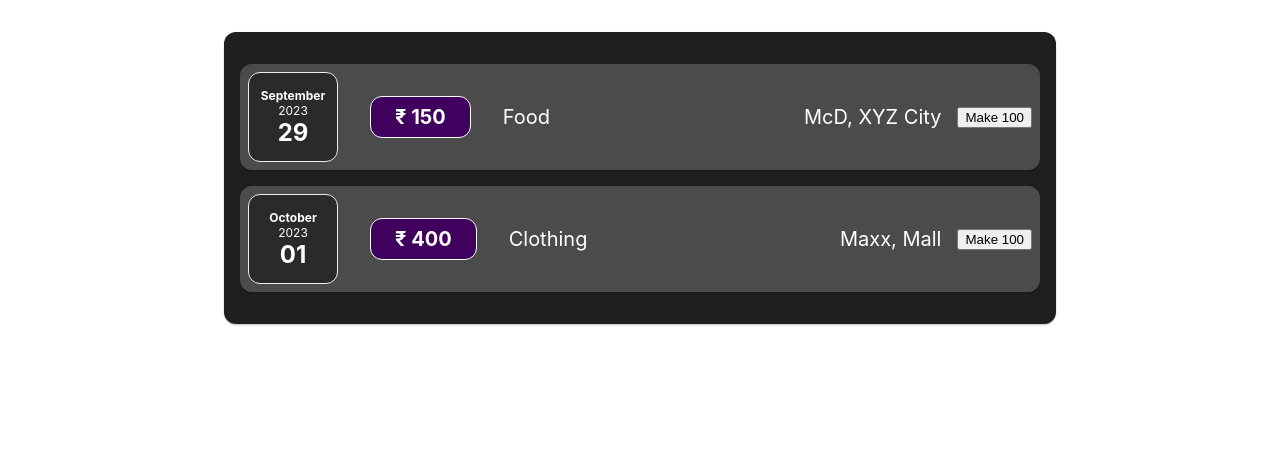
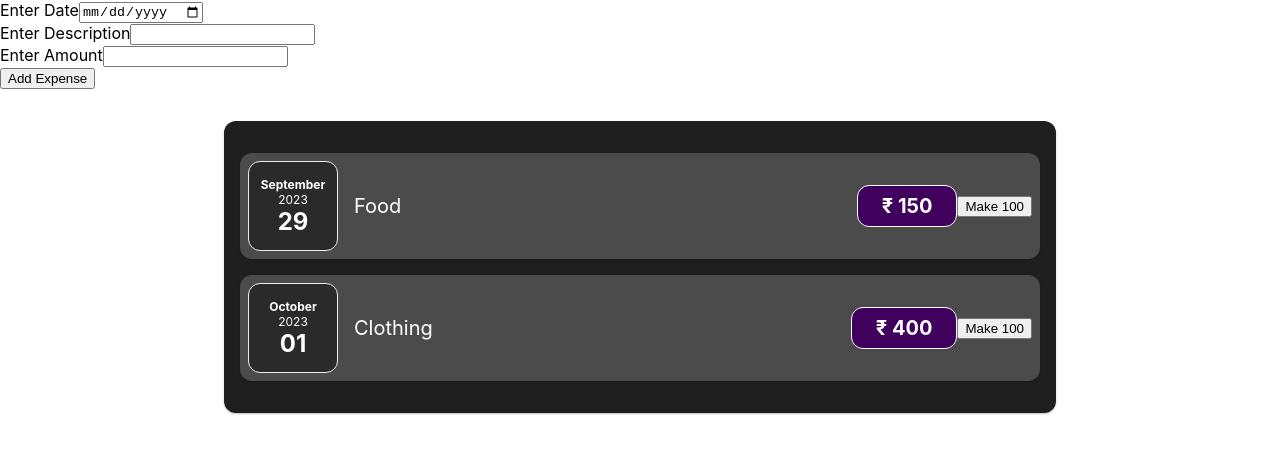
Before and after one commit to Akshay-B10/learningGit, a React (Create React App) app in the folder task-1/: page / in a window 1280 px wide. Shown: the top 454 px of the page. Built offline with nearby package versions, Linux system fonts and the light colour scheme.

Commit message:
ExpenseForm component to add expense

```diff
--- a/task-1/src/App.js
+++ b/task-1/src/App.js
@@ -1,5 +1,6 @@
 import Card from "./components/UI/Card";
 import ExpenseItem from "./components/Expense/ExpenseItem";
+import ExpenseForm from "./components/ExpenseForm";
 import "./App.css";
 
 const App = () => {
@@ -17,6 +18,7 @@ const App = () => {
   return (
     <div>
       {/* <h2>Expense Tracker</h2> */}
+      <ExpenseForm />
       <Card className = "expenses">
         <ExpenseItem
           date={expenses[0].date}
--- a/task-1/src/components/Expense/ExpenseDetails.css
+++ b/task-1/src/components/Expense/ExpenseDetails.css
@@ -14,7 +14,7 @@
     color: white;
     background-color: #40005d;
     border: 1px solid white;
-    margin-left: 2rem;
+    /* margin-left: 2rem; */
     padding: 0.5rem;
     border-radius: 12px;
 }
@@ -28,7 +28,8 @@
 }
 
 .expense-location {
-    display: inline-block;
+    /* display: inline-block; */
+    flex: 1;
     color: #3a3a3a;
     font-size: 1rem;
     margin: 0 1rem;
--- a/task-1/src/components/Expense/ExpenseDetails.js
+++ b/task-1/src/components/Expense/ExpenseDetails.js
@@ -3,12 +3,12 @@ import "./ExpenseDetails.css";
 const ExpenseDetails = props => {
     const amount = props.amount;
     const description = props.description;
-    const location = props.location;
+    // const location = props.location;
     return (
         <div className="expense-details">
+            <div className="expense-description">{description}</div>
+            {/* <div className="expense-location">{location}</div> */}
             <div className="expense-amount">&#8377; {amount}</div>
-            <div className="expense-description">{description}</div>
-            <div className="expense-location">{location}</div>
         </div>
     );
 };
--- /dev/null
+++ b/task-1/src/components/ExpenseForm.js
@@ -0,0 +1,42 @@
+import React from "react";
+
+function ExpenseForm() {
+    let date = "";
+    let desc = "";
+    let amt = "";
+    const changeHandler = () => {
+        const newDate = document.getElementById("date").value;
+        const newDesc = document.getElementById("desc").value;
+        const newAmt = document.getElementById("amt").value;
+        if (date !== newDate) {
+            console.log(newDate);
+        } else if (desc !== newDesc) {
+            console.log(newDesc);
+        } else if (amt !== newAmt) {
+            console.log(newAmt);
+        };
+        date = newDate;
+        desc = newDesc;
+        amt = newAmt;
+    }
+
+    return (
+        <div onChange={changeHandler}>
+            <div>
+                <label>Enter Date</label>
+                <input id="date" type="date" />
+            </div>
+            <div>
+                <label>Enter Description</label>
+                <input id="desc" type="text" />
+            </div>
+            <div>
+                <label>Enter Amount</label>
+                <input id="amt" type="text" />
+            </div>
+            <button type="button">Add Expense</button>
+        </div>
+    );
+}
+
+export default ExpenseForm;
```
